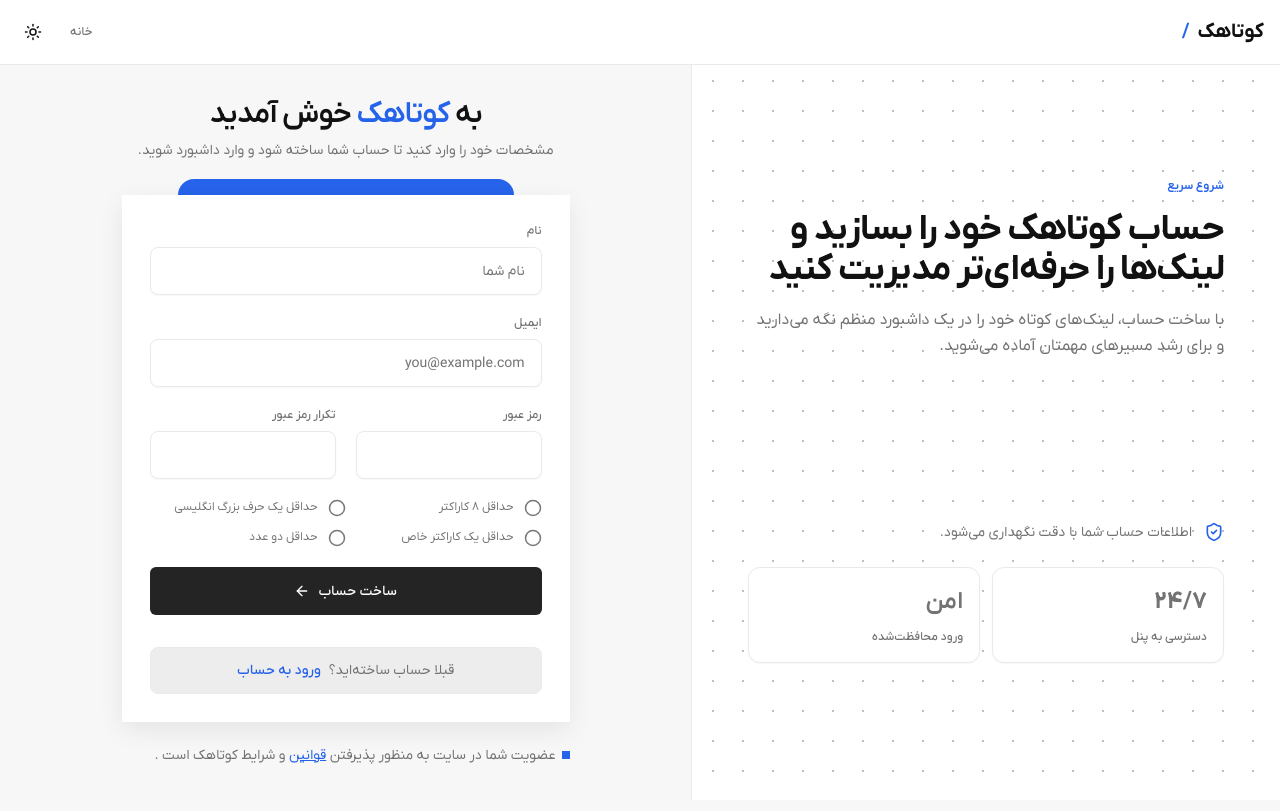
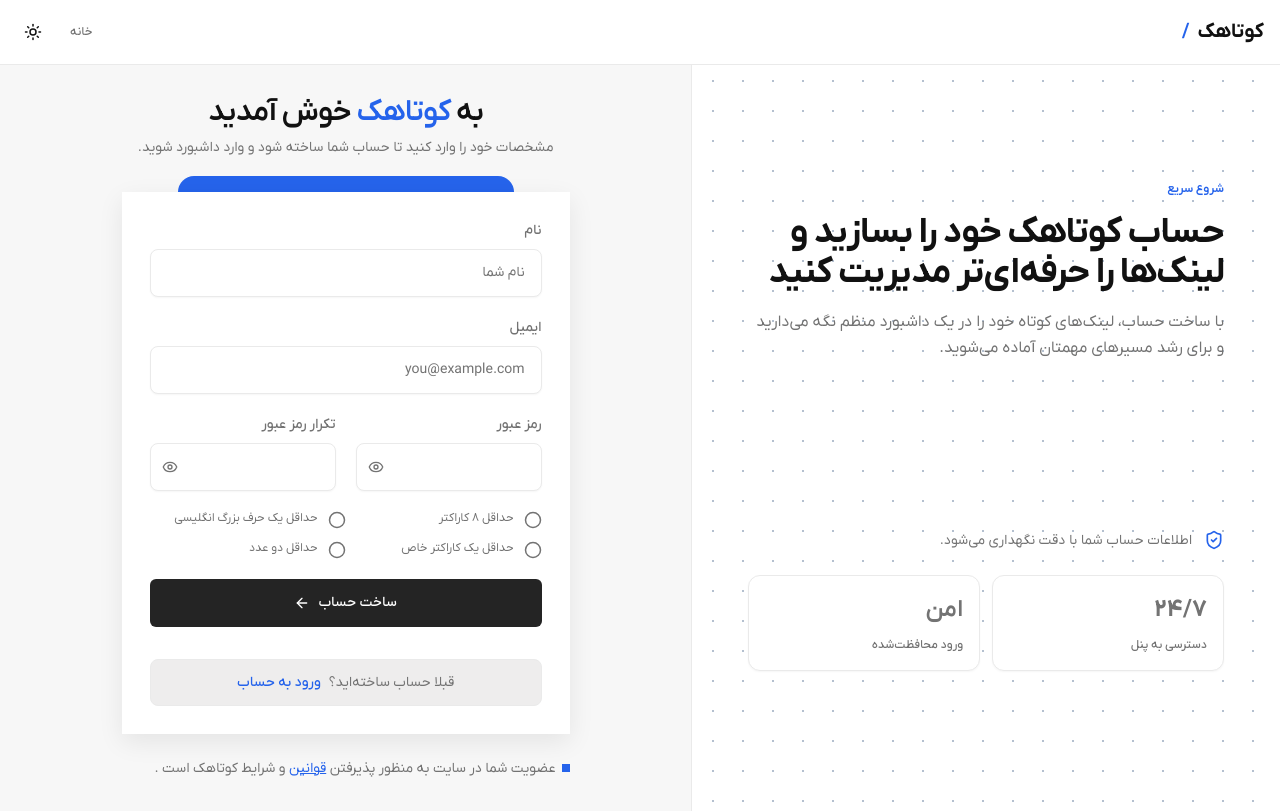
Before and after one commit to Mahdi-heydari/kootahak, a Next.js app in the folder frontend/: page /register in a window 1280 px wide. Built offline with nearby package versions, Linux system fonts and the light colour scheme; no server answers.

Commit message:
feat:  add password visibility toggle and replace hardcoded values with design tokens

```diff
--- a/frontend/src/components/auth/LoginForm.tsx
+++ b/frontend/src/components/auth/LoginForm.tsx
@@ -1,5 +1,6 @@
 "use client";
 
+import { useState } from "react";
 import { useForm } from "react-hook-form";
 import { zodResolver } from "@hookform/resolvers/zod";
 import Link from "next/link";
@@ -20,6 +21,7 @@
 export function LoginForm() {
   const router = useRouter();
   const loginMutation = useLogin();
+  const [showPassword, setShowPassword] = useState(false);
 
   const {
     register,
@@ -47,27 +49,31 @@
       title="سریع وارد شوید و لینک‌های کوتاه خود را مدیریت کنید"
       description="پنل کوتاهک برای ساخت، پیگیری و مدیریت لینک‌ها طراحی شده تا مسیرهای مهم شما همیشه مرتب و قابل اندازه‌گیری بمانند."
     >
-      <div className="space-y-2 mb-8 text-center">
-        <div className="flex justify-center items-center gap-2">
-          <h2 className="text-2xl font-semibold leading-tight tracking-[-0.03em] md:text-3xl">
+      <div className="mb-8 space-y-2 text-center">
+        <div className="flex items-center justify-center gap-2">
+          <h2 className="text-token-2xl font-token-semibold leading-token-tight tracking-token-tight md:text-token-3xl">
             خوش برگشتید به <span className="text-brand">کوتاهک</span>
           </h2>
         </div>
-        <p className="body-muted">
+        <p className="text-token-sm leading-token-relaxed text-muted-foreground">
           ایمیل و رمز عبور خود را وارد کنید تا به داشبورد کوتاهک بروید.
         </p>
       </div>
 
       <div className="relative isolate">
-        <div className="absolute -top-4 right-1/2 left-1/2 translate-x-1/2 mx-auto bg-brand w-3/4 h-25 rounded-xl -z-10"></div>
-        <div className="space-y-8 dark:bg-background bg-primary-foreground p-7 shadow-token-md">
+        <div className="absolute -top-4 left-1/2 right-1/2 -z-10 mx-auto h-25 w-3/4 translate-x-1/2 rounded-token-xl bg-brand" />
+
+        <div className="space-y-8 bg-primary-foreground p-7 shadow-token-md dark:bg-background">
           <form
             className="space-y-5"
             onSubmit={handleSubmit(onSubmit)}
             noValidate
           >
             <div className="space-y-2">
-              <label className="label block text-foreground" htmlFor="email">
+              <label
+                className="block text-token-sm font-token-medium text-muted-foreground"
+                htmlFor="email"
+              >
                 ایمیل
               </label>
               <input
@@ -86,18 +92,38 @@
             </div>
 
             <div className="space-y-2">
-              <label className="label block text-foreground" htmlFor="password">
+              <label
+                className="block text-token-sm font-token-medium text-muted-foreground"
+                htmlFor="password"
+              >
                 رمز عبور
               </label>
+              <div className="relative">
                 <input
-                className={authInputClassName}
+                  className={`${authInputClassName} pl-10`}
                   id="password"
-                type="password"
+                  type={showPassword ? "text" : "password"}
                   autoComplete="current-password"
-                placeholder="رمز عبور"
+                  // placeholder="رمز عبور"
                   aria-invalid={Boolean(errors.password)}
                   {...register("password")}
                 />
+                <button
+                  type="button"
+                  onClick={() => setShowPassword((v) => !v)}
+                  aria-label={
+                    showPassword ? "پنهان کردن رمز عبور" : "نمایش رمز عبور"
+                  }
+                  aria-pressed={showPassword}
+                  className="absolute inset-y-0 left-3 flex items-center text-muted-foreground transition-colors hover:text-foreground"
+                  tabIndex={-1}
+                >
+                  <GetIcon
+                    name={showPassword ? "EyeOff" : "Eye"}
+                    className="size-4"
+                  />
+                </button>
+              </div>
 
               {errors.password && (
                 <p className={authErrorClassName}>{errors.password.message}</p>
@@ -130,8 +156,8 @@
         </div>
 
         <div className="flex items-baseline gap-1.5">
-          <span className="block w-2 h-2 bg-brand" />
-          <p className="text-muted-foreground text-sm font-token-normal select-none mt-6">
+          <span className="block size-2 bg-brand" />
+          <p className="mt-6 select-none text-token-sm font-token-normal text-muted-foreground">
             ورود شما به معنای پذیرش{" "}
             <a href="#" className="text-brand underline">
               قوانین
--- a/frontend/src/components/auth/RegisterForm.tsx
+++ b/frontend/src/components/auth/RegisterForm.tsx
@@ -1,5 +1,6 @@
 "use client";
 
+import { useState } from "react";
 import Link from "next/link";
 import { useRouter } from "next/navigation";
 import { useForm, useWatch } from "react-hook-form";
@@ -23,6 +24,9 @@
 export function RegisterForm() {
   const router = useRouter();
   const registerMutation = useRegister();
+
+  const [showPassword, setShowPassword] = useState(false);
+  const [showConfirmPassword, setShowConfirmPassword] = useState(false);
 
   const {
     register,
@@ -71,26 +75,31 @@
       title="حساب کوتاهک خود را بسازید و لینک‌ها را حرفه‌ای‌تر مدیریت کنید"
       description="با ساخت حساب، لینک‌های کوتاه خود را در یک داشبورد منظم نگه می‌دارید و برای رشد مسیرهای مهمتان آماده می‌شوید."
     >
-      <div className="space-y-2 mb-8 text-center">
-        <div className="flex justify-center items-center gap-2">
-          <h2 className="text-2xl font-semibold leading-tight tracking-[-0.03em] md:text-3xl">
+      <div className="mb-8 space-y-2 text-center">
+        <div className="flex items-center justify-center gap-2">
+          <h2 className="text-token-2xl font-token-semibold leading-token-tight tracking-token-tight md:text-token-3xl">
             به <span className="text-brand">کوتاهک</span> خوش آمدید
           </h2>
         </div>
-        <p className="body-muted">
+        <p className="text-token-sm leading-token-relaxed text-muted-foreground">
           مشخصات خود را وارد کنید تا حساب شما ساخته شود و وارد داشبورد شوید.
         </p>
       </div>
+
       <div className="relative isolate">
-        <div className="absolute -top-4 right-1/2 left-1/2 translate-x-1/2 mx-auto bg-brand w-3/4 h-25 rounded-xl -z-10"></div>
-        <div className="space-y-8 dark:bg-background bg-primary-foreground p-7 shadow-token-md">
+        <div className="absolute -top-4 left-1/2 right-1/2 -z-10 mx-auto h-25 w-3/4 translate-x-1/2 rounded-token-xl bg-brand" />
+
+        <div className="space-y-8 bg-primary-foreground p-7 shadow-token-md dark:bg-background">
           <form
             className="space-y-5"
             onSubmit={handleSubmit(onSubmit)}
             noValidate
           >
             <div className="space-y-2">
-              <label className="label block text-foreground" htmlFor="name">
+              <label
+                className="block text-token-sm font-token-medium text-muted-foreground"
+                htmlFor="name"
+              >
                 نام
               </label>
               <input
@@ -108,7 +117,10 @@
             </div>
 
             <div className="space-y-2">
-              <label className="label block text-foreground" htmlFor="email">
+              <label
+                className="block text-token-sm font-token-medium text-muted-foreground"
+                htmlFor="email"
+              >
                 ایمیل
               </label>
               <input
@@ -127,38 +139,84 @@
             </div>
 
             <div className="grid gap-5 sm:grid-cols-2">
+              {/* رمز عبور */}
               <div className="space-y-2">
                 <label
-                  className="label block text-foreground"
+                  className="block text-token-sm font-token-medium text-muted-foreground"
                   htmlFor="password"
                 >
                   رمز عبور
                 </label>
+                <div className="relative">
                   <input
-                  className={authInputClassName}
+                    className={`${authInputClassName} pl-10`}
                     id="password"
-                  type="password"
+                    type={showPassword ? "text" : "password"}
                     autoComplete="new-password"
                     aria-invalid={Boolean(errors.password)}
                     {...register("password")}
                   />
+                  <button
+                    type="button"
+                    onClick={() => setShowPassword((v) => !v)}
+                    aria-label={
+                      showPassword ? "پنهان کردن رمز عبور" : "نمایش رمز عبور"
+                    }
+                    title={
+                      showPassword ? "پنهان کردن رمز عبور" : "نمایش رمز عبور"
+                    }
+                    aria-pressed={showPassword}
+                    className="absolute inset-y-0 left-3 flex items-center text-muted-foreground transition-colors hover:text-foreground"
+                    tabIndex={-1}
+                  >
+                    <GetIcon
+                      name={showPassword ? "EyeOff" : "Eye"}
+                      className="size-4"
+                    />
+                  </button>
+                </div>
               </div>
 
+              {/* تکرار رمز عبور */}
               <div className="space-y-2">
                 <label
-                  className="label block text-foreground"
+                  className="block text-token-sm font-token-medium text-muted-foreground"
                   htmlFor="confirmPassword"
                 >
                   تکرار رمز عبور
                 </label>
+                <div className="relative">
                   <input
-                  className={authInputClassName}
+                    className={`${authInputClassName} pl-10`}
                     id="confirmPassword"
-                  type="password"
+                    type={showConfirmPassword ? "text" : "password"}
                     autoComplete="new-password"
                     aria-invalid={Boolean(errors.confirmPassword)}
                     {...register("confirmPassword")}
                   />
+                  <button
+                    type="button"
+                    onClick={() => setShowConfirmPassword((v) => !v)}
+                    aria-label={
+                      showConfirmPassword
+                        ? "پنهان کردن رمز عبور"
+                        : "نمایش رمز عبور"
+                    }
+                    title={
+                      showConfirmPassword
+                        ? "پنهان کردن رمز عبور"
+                        : "نمایش رمز عبور"
+                    }
+                    aria-pressed={showConfirmPassword}
+                    className="absolute inset-y-0 left-3 flex items-center text-muted-foreground transition-colors hover:text-foreground"
+                    tabIndex={-1}
+                  >
+                    <GetIcon
+                      name={showConfirmPassword ? "EyeOff" : "Eye"}
+                      className="size-4"
+                    />
+                  </button>
+                </div>
 
                 {errors.confirmPassword && (
                   <p className={authErrorClassName}>
@@ -168,18 +226,19 @@
               </div>
             </div>
 
-            <div className="w-full text-foreground text-token-xs">
-              <div className="grid grid-cols-2 gap-y-3">
+            <div className="w-full text-token-xs text-foreground">
+              <div className="grid grid-cols-1 gap-y-3 sm:grid-cols-2">
                 {passwordRules.map((rule) => (
                   <div
                     key={`${rule.label}-${submitCount}`}
-                    className={`flex items-start gap-[10px] leading-[1.45] transition-colors ${
-                      rule.valid ? "text-[#16c95a]" : "text-[#777]"
+                    className={`flex items-start gap-2.5 leading-token-snug transition-colors ${
+                      rule.valid ? "text-success" : "text-muted-foreground"
                     } ${!rule.valid && errors.password ? "animate-shake" : ""}`}
                   >
                     <GetIcon
                       name={rule.valid ? "CircleCheck" : "Circle"}
                       size={18}
+                      aria-hidden="true"
                     />
                     <span>{rule.label}</span>
                   </div>
@@ -211,9 +270,10 @@
             </Link>
           </div>
         </div>
+
         <div className="flex items-baseline gap-1.5">
-          <span className="block w-2 h-2 bg-brand" />
-          <p className="text-muted-foreground text-sm font-token-normal select-none mt-6">
+          <span className="block size-2 bg-brand" />
+          <p className="mt-6 select-none text-token-sm font-token-normal text-muted-foreground">
             عضویت شما در سایت به منظور پذیرفتن{" "}
             <a href="#" className="text-brand underline">
               قوانین
--- a/frontend/src/components/ui/Icon.tsx
+++ b/frontend/src/components/ui/Icon.tsx
@@ -21,6 +21,7 @@
   Copy,
   ExternalLink,
   Eye,
+  EyeOff,
   MoreHorizontal,
   Pin,
   Pencil,
@@ -38,7 +39,7 @@
   Sun,
   Moon,
   Circle,
-  CircleCheck
+  CircleCheck,
 } from "lucide-react";
 import type { LucideProps } from "lucide-react";
 
@@ -65,6 +66,7 @@
   Copy,
   ExternalLink,
   Eye,
+  EyeOff,
   MoreHorizontal,
   Pin,
   Pencil,
```
Also changed, not shown: frontend/src/components/auth/AuthLayout.tsx (+5 -5 lines). Lines whose indentation alone changed are shown as unchanged.
